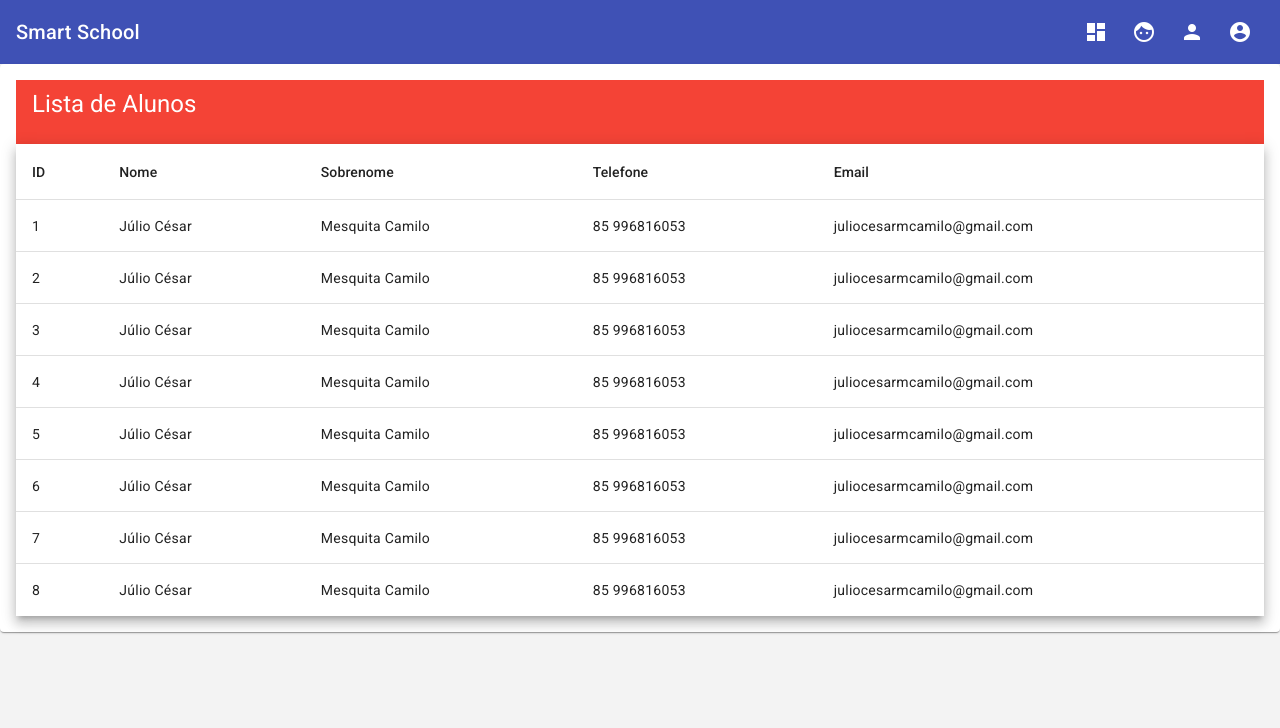
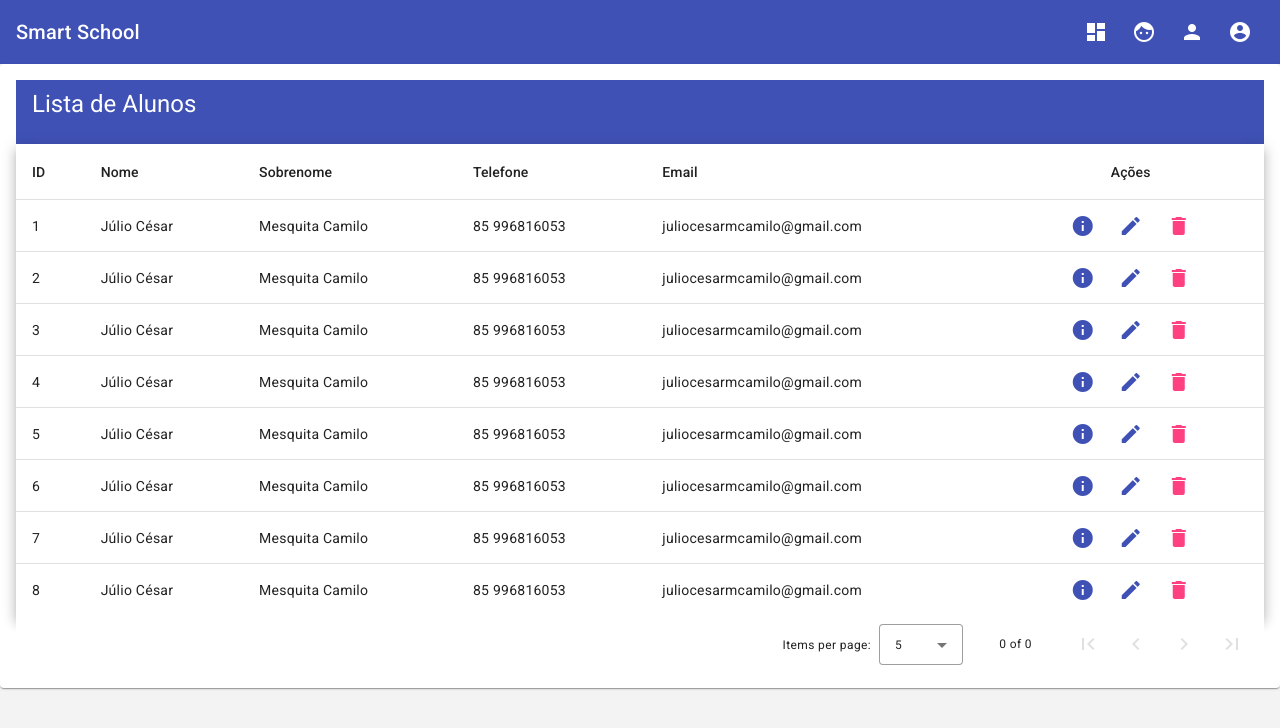
Before and after one commit to devjuliomesquita/SmartSchool, an Angular app in the folder SmartSchool-frontend/: page /alunos in a window 1280 px wide. Shown: the top 728 px of the page. Built offline with nearby package versions, Linux system fonts and the light colour scheme.

Commit message:
Adicionado botões de ação
Paginação ainda não funciona.

```diff
--- a/SmartSchool-frontend/src/app/alunos/alunos.component.css
+++ b/SmartSchool-frontend/src/app/alunos/alunos.component.css
@@ -0,0 +1,3 @@
+.mat-column-acao {
+  text-align: center;
+}
--- a/SmartSchool-frontend/src/app/alunos/alunos.component.html
+++ b/SmartSchool-frontend/src/app/alunos/alunos.component.html
@@ -1,13 +1,13 @@
 <mat-card>
   <mat-card-header>
-    <mat-toolbar color="warn">
+    <mat-toolbar color="primary">
       <span><app-titulo [titulo]="titulo"></app-titulo></span>
     </mat-toolbar>
   </mat-card-header>
 
   <mat-card-content>
 
-    <table mat-table [dataSource]="alunos" class="mat-elevation-z8">
+    <table mat-table [dataSource]="dataAluno" class="mat-elevation-z8">
 
       <!-- Id Column -->
       <ng-container matColumnDef="Id">
@@ -39,11 +39,30 @@
         <td mat-cell *matCellDef="let aluno"> {{aluno.email}} </td>
       </ng-container>
 
+      <!-- Açoes Column -->
+      <ng-container matColumnDef="acao">
+        <th mat-header-cell *matHeaderCellDef> Ações </th>
+        <td mat-cell *matCellDef="let aluno">
+          <button mat-icon-button color="primary" matTooltip="Informações">
+            <mat-icon>info</mat-icon>
+          </button>
+          <button mat-icon-button color="primary" matTooltip="Editar">
+            <mat-icon>edit</mat-icon>
+          </button>
+          <button mat-icon-button color="accent" matTooltip="Excluir">
+            <mat-icon>delete</mat-icon>
+          </button>
+        </td>
+      </ng-container>
+
       <tr mat-header-row *matHeaderRowDef="displayedColumns"></tr>
       <tr mat-row *matRowDef="let row; columns: displayedColumns;"></tr>
 
     </table>
-
+    <mat-paginator  [pageSizeOptions]="[5, 10, 20]"
+                    showFirstLastButtons
+                    aria-label="Select page of periodic elements">
+    </mat-paginator>
 
   </mat-card-content>
 </mat-card>
--- a/SmartSchool-frontend/src/app/alunos/alunos.component.ts
+++ b/SmartSchool-frontend/src/app/alunos/alunos.component.ts
@@ -1,5 +1,7 @@
-import { Component, OnInit,  } from '@angular/core';
+import { Component, OnInit, ViewChild,  } from '@angular/core';
 import { Aluno } from './model/aluno';
+import {MatTableDataSource} from '@angular/material/table';
+import { MatPaginator } from '@angular/material/paginator';
 
 @Component({
   selector: 'app-alunos',
@@ -20,12 +22,14 @@ export class AlunosComponent implements OnInit {
     {Id: 8, nome: "Júlio César", sobrenome: "Mesquita Camilo", telefone: "85 996816053", email: "juliocesarmcamilo@gmail.com" },
   ];
 
-  displayedColumns = ['Id', 'nome', 'sobrenome', 'telefone', 'email'];
+  displayedColumns = ['Id', 'nome', 'sobrenome', 'telefone', 'email', 'acao'];
 
+  dataAluno = new MatTableDataSource<Aluno>(this.alunos);
+  @ViewChild(MatPaginator) paginator!:MatPaginator;
   constructor() { }
 
   ngOnInit() {
-
+    this.dataAluno.paginator = this.paginator;
   }
 
 }
--- a/SmartSchool-frontend/src/app/app.module.ts
+++ b/SmartSchool-frontend/src/app/app.module.ts
@@ -19,6 +19,8 @@ import {MatTableModule} from '@angular/material/table';
 import {MatFormFieldModule} from '@angular/material/form-field';
 import {MatCardModule} from '@angular/material/card';
 import {MatPaginatorModule} from '@angular/material/paginator';
+
+
 
 @NgModule({
   declarations: [
@@ -42,7 +44,7 @@ import {MatPaginatorModule} from '@angular/material/paginator';
     MatTableModule,
     MatFormFieldModule,
     MatCardModule,
-    MatPaginatorModule
+    MatPaginatorModule,
   ],
   providers: [],
   bootstrap: [AppComponent]
```
